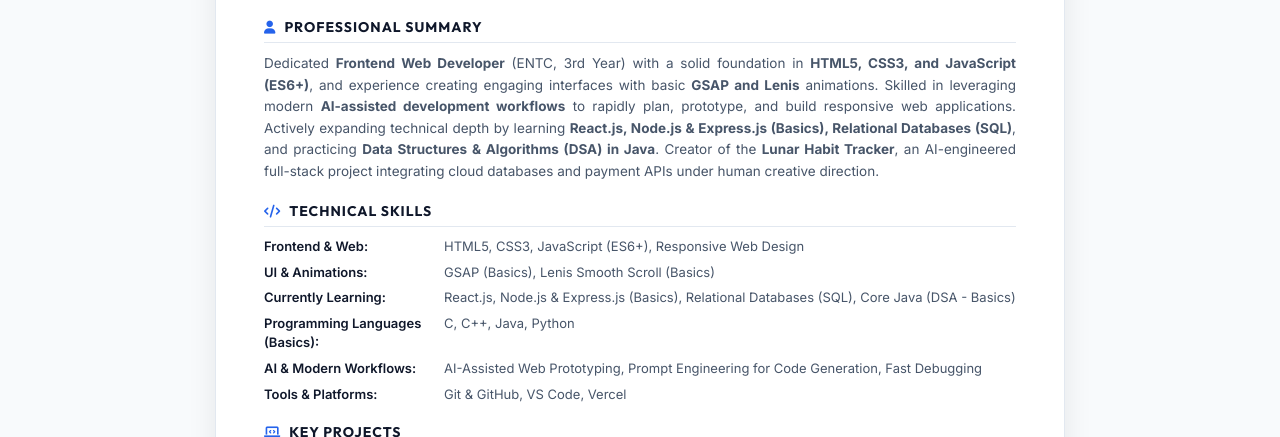
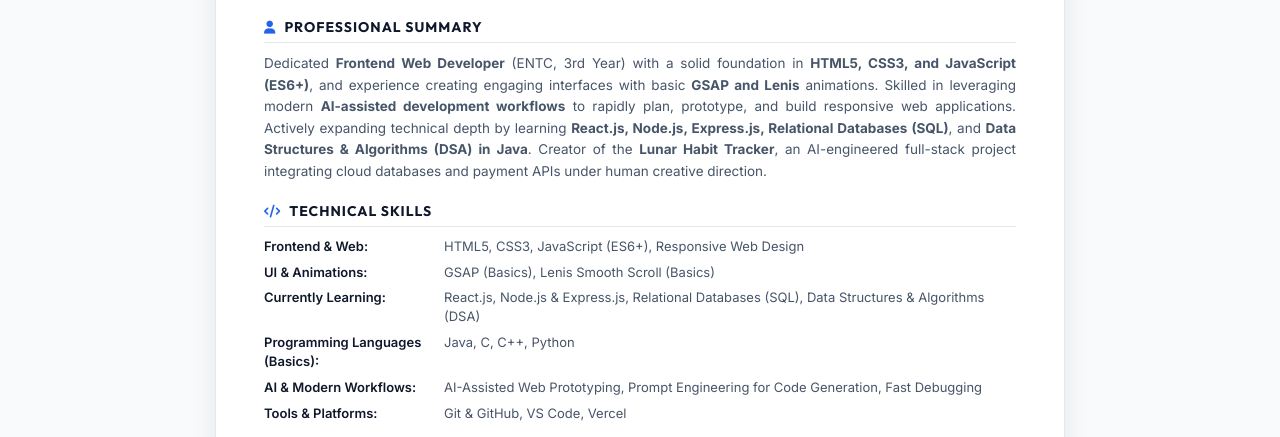
Before and after one commit to badtobiop/portfolio, a website: page resume.html in a window 1280 px wide. Shown: the part 303-740 px from the top of the page. Drawn offline with Linux system fonts and the light colour scheme.

Commit message:
Refine Currently Learning skills without basics tag and update languages

```diff
--- a/resume.html
+++ b/resume.html
@@ -488,7 +488,7 @@
                 <i class="fa-solid fa-user"></i> Professional Summary
             </h2>
             <p class="summary-text">
-                Dedicated <strong>Frontend Web Developer</strong> (ENTC, 3rd Year) with a solid foundation in <strong>HTML5, CSS3, and JavaScript (ES6+)</strong>, and experience creating engaging interfaces with basic <strong>GSAP and Lenis</strong> animations. Skilled in leveraging modern <strong>AI-assisted development workflows</strong> to rapidly plan, prototype, and build responsive web applications. Actively expanding technical depth by learning <strong>React.js, Node.js & Express.js (Basics), Relational Databases (SQL)</strong>, and practicing <strong>Data Structures & Algorithms (DSA) in Java</strong>. Creator of the <strong>Lunar Habit Tracker</strong>, an AI-engineered full-stack project integrating cloud databases and payment APIs under human creative direction.
+                Dedicated <strong>Frontend Web Developer</strong> (ENTC, 3rd Year) with a solid foundation in <strong>HTML5, CSS3, and JavaScript (ES6+)</strong>, and experience creating engaging interfaces with basic <strong>GSAP and Lenis</strong> animations. Skilled in leveraging modern <strong>AI-assisted development workflows</strong> to rapidly plan, prototype, and build responsive web applications. Actively expanding technical depth by learning <strong>React.js, Node.js, Express.js, Relational Databases (SQL)</strong>, and <strong>Data Structures & Algorithms (DSA) in Java</strong>. Creator of the <strong>Lunar Habit Tracker</strong>, an AI-engineered full-stack project integrating cloud databases and payment APIs under human creative direction.
             </p>
         </section>
 
@@ -508,11 +508,11 @@
                 </div>
                 <div class="skill-row">
                     <span class="skill-category">Currently Learning:</span>
-                    <span class="skill-list">React.js, Node.js & Express.js (Basics), Relational Databases (SQL), Core Java (DSA - Basics)</span>
+                    <span class="skill-list">React.js, Node.js & Express.js, Relational Databases (SQL), Data Structures & Algorithms (DSA)</span>
                 </div>
                 <div class="skill-row">
                     <span class="skill-category">Programming Languages (Basics):</span>
-                    <span class="skill-list">C, C++, Java, Python</span>
+                    <span class="skill-list">Java, C, C++, Python</span>
                 </div>
                 <div class="skill-row">
                     <span class="skill-category">AI & Modern Workflows:</span>
```
